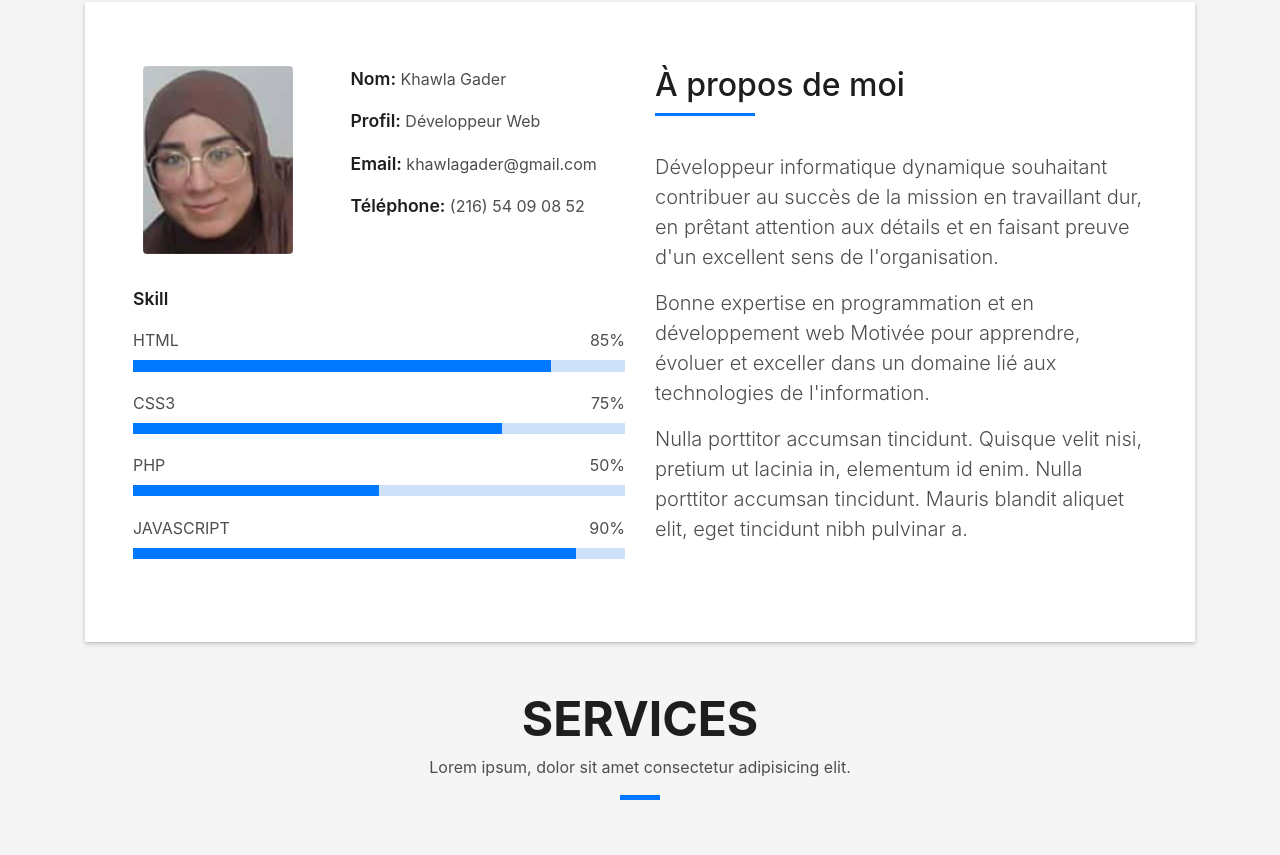
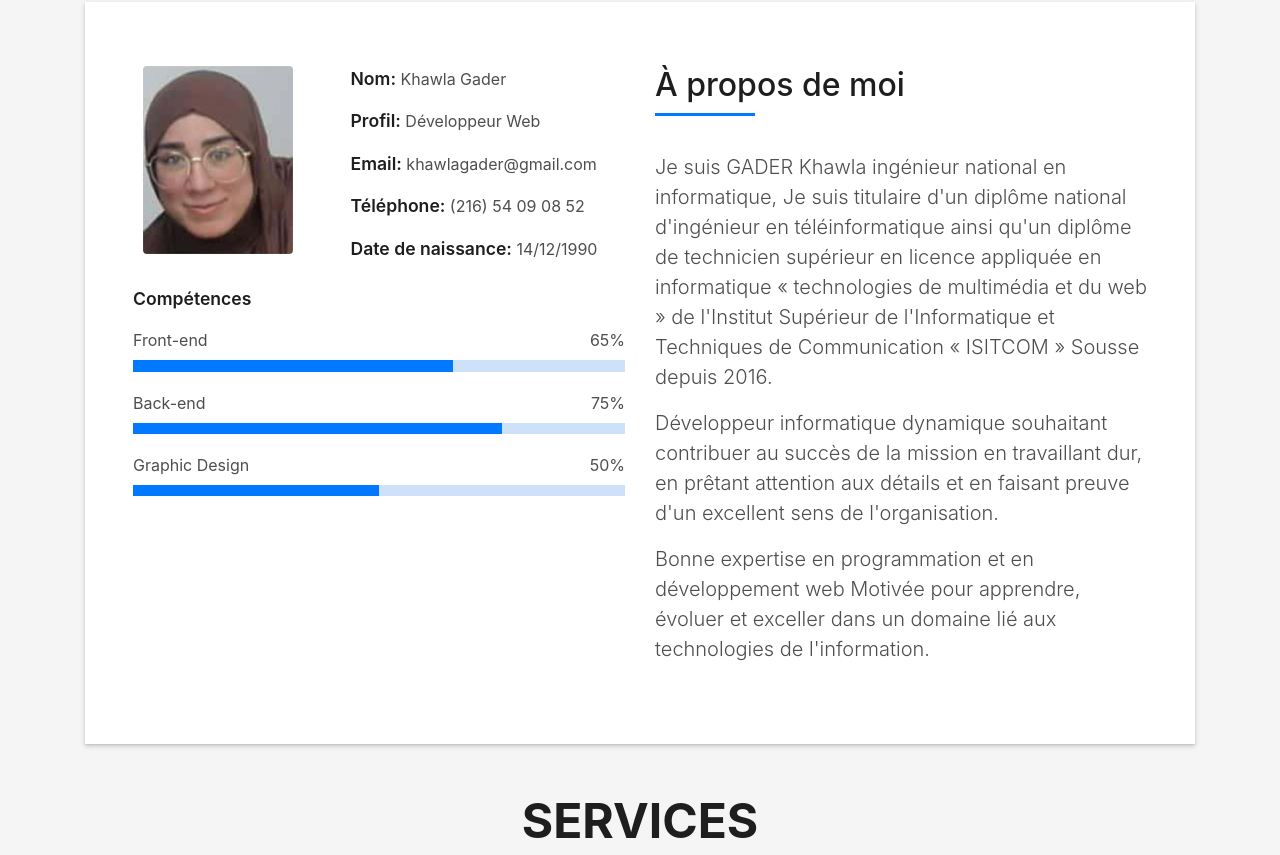
Before and after one commit to khawlagader/Khawla-Gader-Portfolio, a plain HTML site: page index.html in a window 1280 px wide. Shown: the part 862-1717 px from the top of the page. Drawn offline with Linux system fonts and the light colour scheme; files whose address does not match are found by name.

Commit message:
about-me-2

```diff
--- a/index.html
+++ b/index.html
@@ -105,29 +105,25 @@
                       <p><span class="title-s">Profil: </span> <span>Développeur Web</span></p>
                       <p><span class="title-s">Email: </span> <span>khawlagader@gmail.com</span></p>
                       <p><span class="title-s">Téléphone: </span> <span>(216) 54 09 08 52</span></p>
+                      <p><span class="title-s">Date de naissance: </span> <span>14/12/1990</span></p>
                     </div>
                   </div>
                 </div>
                 <div class="skill-mf">
-                  <p class="title-s">Skill</p>
-                  <span>HTML</span> <span class="pull-right">85%</span>
+                  <p class="title-s">Compétences</p>
+                  <span>Front-end</span> <span class="pull-right">65%</span>
                   <div class="progress">
-                    <div class="progress-bar" role="progressbar" style="width: 85%;" aria-valuenow="85" aria-valuemin="0"
+                    <div class="progress-bar" role="progressbar" style="width: 65%;" aria-valuenow="65" aria-valuemin="0"
                       aria-valuemax="100"></div>
                   </div>
-                  <span>CSS3</span> <span class="pull-right">75%</span>
+                  <span>Back-end</span> <span class="pull-right">75%</span>
                   <div class="progress">
                     <div class="progress-bar" role="progressbar" style="width: 75%" aria-valuenow="75" aria-valuemin="0"
                       aria-valuemax="100"></div>
                   </div>
-                  <span>PHP</span> <span class="pull-right">50%</span>
+                  <span>Graphic Design</span> <span class="pull-right">50%</span>
                   <div class="progress">
                     <div class="progress-bar" role="progressbar" style="width: 50%" aria-valuenow="50" aria-valuemin="0"
-                      aria-valuemax="100"></div>
-                  </div>
-                  <span>JAVASCRIPT</span> <span class="pull-right">90%</span>
-                  <div class="progress">
-                    <div class="progress-bar" role="progressbar" style="width: 90%" aria-valuenow="90" aria-valuemin="0"
                       aria-valuemax="100"></div>
                   </div>
                 </div>
@@ -140,17 +136,17 @@
                     </h5>
                   </div>
                   <p class="lead">
+                    Je suis GADER Khawla ingénieur national en informatique, Je suis titulaire d'un diplôme national d'ingénieur en téléinformatique
+                    ainsi qu'un diplôme de technicien supérieur en licence appliquée en informatique « technologies de multimédia et du web »
+                    de l'Institut Supérieur de l'Informatique et Techniques de Communication « ISITCOM » Sousse depuis 2016.
+                  </p>
+                  <p class="lead">
                     Développeur informatique dynamique souhaitant contribuer au succès de la mission en travaillant
                     dur, en prêtant attention aux détails et en faisant preuve d'un excellent sens de l'organisation.
                   </p>
                   <p class="lead">
                     Bonne expertise en programmation et en développement web Motivée pour apprendre,
                     évoluer et exceller dans un domaine lié aux technologies de l'information.
-                  </p>
-                  <p class="lead">
-                    Nulla porttitor accumsan tincidunt. Quisque velit nisi, pretium ut lacinia in, elementum id enim.
-                    Nulla porttitor accumsan
-                    tincidunt. Mauris blandit aliquet elit, eget tincidunt nibh pulvinar a.
                   </p>
                 </div>
               </div>
```
